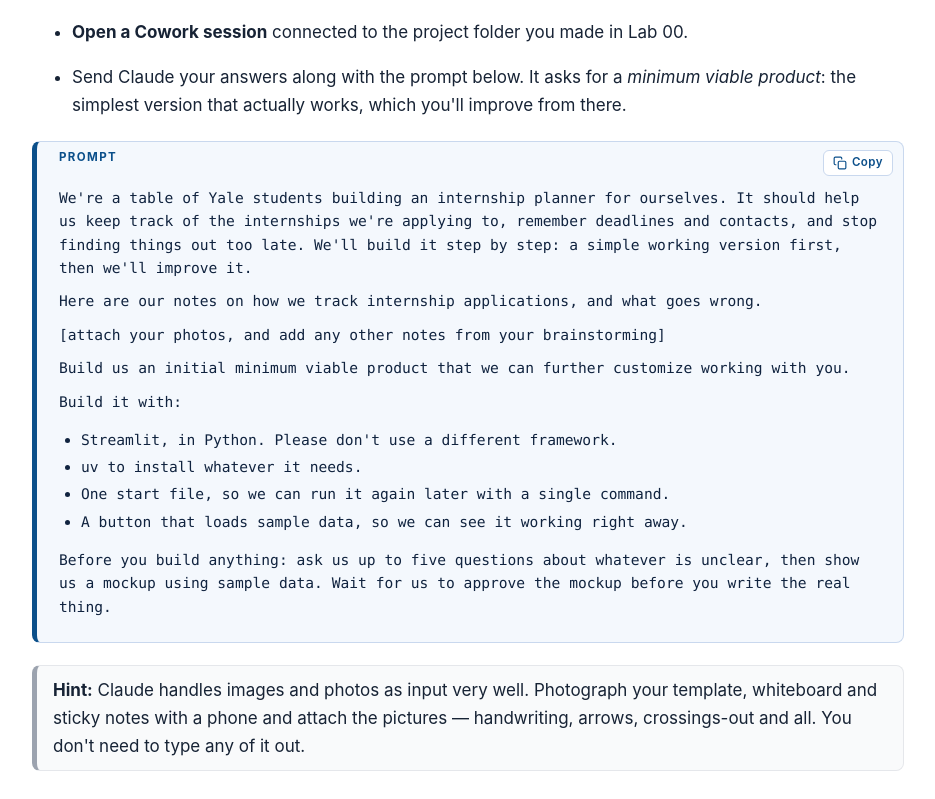
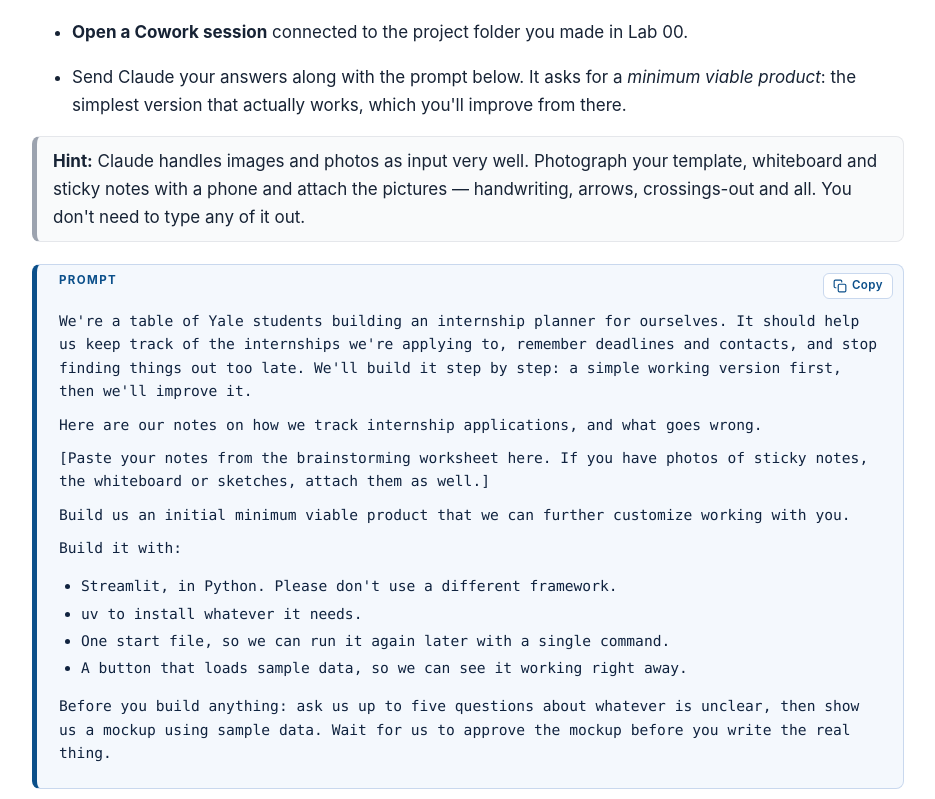
Before and after one commit to gcodekhanna1/2026-11-enas-agentic-lab, a plain HTML site: page Lab_01_Guide_Internship_Planner.html in a window 1280 px wide. Shown: the part 1661-2460 px from the top of the page, without its empty margins (172-1107 px from the left). Drawn offline with Linux system fonts and the light colour scheme.

Commit message:
Labs 01 and 02: clearer Step 02 instructions

```diff
--- a/Lab_01_Guide_Internship_Planner.html
+++ b/Lab_01_Guide_Internship_Planner.html
@@ -86,10 +86,12 @@ table.path{border-collapse:collapse;width:100%}table.path th,table.path td{borde
 <li><p>Send Claude your answers along with the prompt below. It asks for a <em>minimum viable product</em>: the simplest version that actually works, which you'll improve from there.</p>
 </li>
 </ul>
+<p class="info"><b>Hint:</b> Claude handles images and photos as input very well. Photograph your template, whiteboard and sticky notes with a phone and attach the pictures — handwriting, arrows, crossings-out and all. You don't need to type any of it out.</p>
+
 <blockquote>
 <p>We're a table of Yale students building an internship planner for ourselves. It should help us keep track of the internships we're applying to, remember deadlines and contacts, and stop finding things out too late. We'll build it step by step: a simple working version first, then we'll improve it.</p>
 <p>Here are our notes on how we track internship applications, and what goes wrong.</p>
-<p>[attach your photos, and add any other notes from your brainstorming]</p>
+<p>[Paste your notes from the brainstorming worksheet here. If you have photos of sticky notes, the whiteboard or sketches, attach them as well.]</p>
 <p>Build us an initial minimum viable product that we can further customize working with you.</p>
 <p>Build it with:</p>
 <ul>
@@ -100,8 +102,6 @@ table.path{border-collapse:collapse;width:100%}table.path th,table.path td{borde
 </ul>
 <p>Before you build anything: ask us up to five questions about whatever is unclear, then show us a mockup using sample data. Wait for us to approve the mockup before you write the real thing.</p>
 </blockquote>
-<p class="info"><b>Hint:</b> Claude handles images and photos as input very well. Photograph your template, whiteboard and sticky notes with a phone and attach the pictures — handwriting, arrows, crossings-out and all. You don't need to type any of it out.</p>
-
 <br>
 
 <h2>Step 03: Answer Its Questions, Then Judge the Mockup</h2>
```
Also changed, not shown: Lab_02_Guide_Portfolio_Tracker.html (+3 -3 lines), 8 other files.
